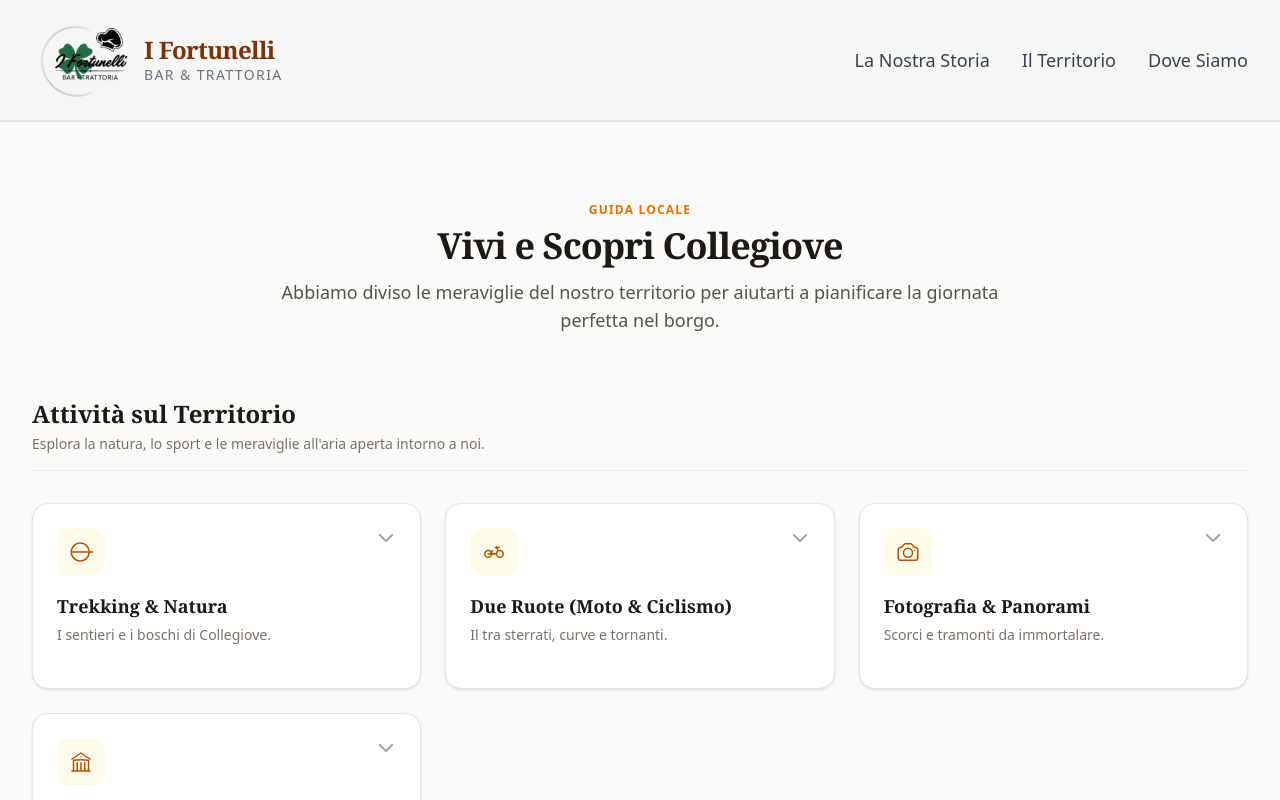
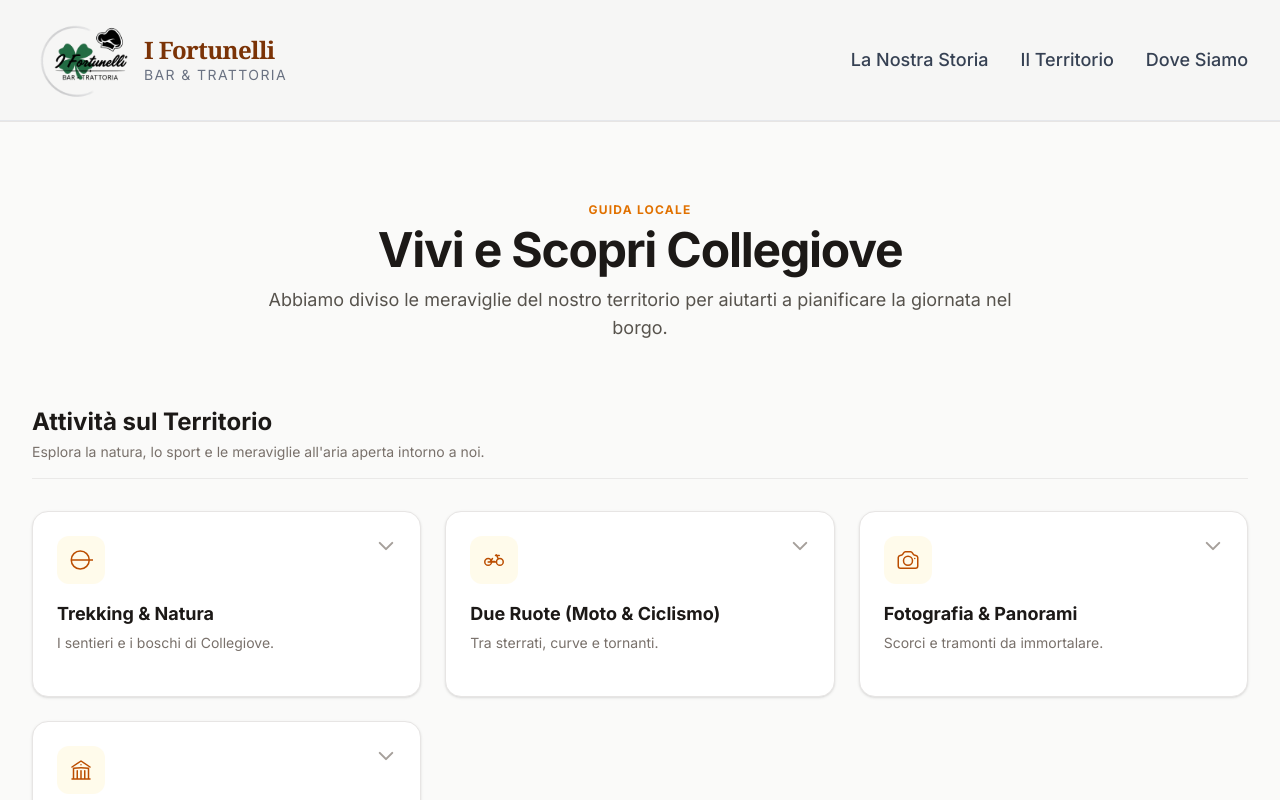
Before and after one commit to angeloren92/i-fortunelli, a Next.js app: page /il-territorio in a window 1280 px wide. Shown: the top 800 px of the page. Built offline with nearby package versions, Linux system fonts and the light colour scheme.

Commit message:
adj text styling

```diff
--- a/src/app/dove-siamo/DoveSiamo.jsx
+++ b/src/app/dove-siamo/DoveSiamo.jsx
@@ -14,9 +14,9 @@ export default function DoveSiamo() {
                     <span className="text-xs font-bold tracking-widest text-amber-600 uppercase block mb-2">
                         Pianifica la tua visita
                     </span>
-                    <h1 className="font-serif text-4xl sm:text-5xl font-bold text-stone-900 tracking-tight">
+                    <h2 className="text-3xl sm:text-5xl font-bold text-stone-900 tracking-tight">
                         Raggiungi I Fortunelli
-                    </h1>
+                    </h2>
                     <p className="mt-4 text-lg text-stone-600 leading-relaxed">
                         Ci trovi all&apos;ingresso di Collegiove, pronti ad accoglierti dopo la tua escursione, il tuo giro in moto o per un pranzo della domenica in totale relax.
                     </p>
--- a/src/app/globals.css
+++ b/src/app/globals.css
@@ -11,3 +11,30 @@
   /* 2. Creiamo la classe unendo movimento, tempo e loop */
   --animate-infinite-scroll: infinite-scroll 100s linear infinite;
 }
+
+@layer base {
+  :root {
+    color-scheme: light;
+    font-family: var(--font-sans), ui-sans-serif, system-ui, -apple-system, BlinkMacSystemFont, "Segoe UI", sans-serif;
+  }
+
+  html {
+    scroll-behavior: smooth;
+  }
+
+  body {
+    min-height: 100vh;
+    font-family: inherit;
+    line-height: 1.7;
+    -webkit-font-smoothing: antialiased;
+    text-rendering: optimizeLegibility;
+  }
+
+  .font-serif {
+    font-family: var(--font-heading), Georgia, Cambria, "Times New Roman", Times, serif;
+  }
+
+  code, pre, kbd, samp, .font-mono {
+    font-family: ui-monospace, SFMono-Regular, Menlo, Monaco, Consolas, "Liberation Mono", "Courier New", monospace;
+  }
+}
--- a/src/app/il-territorio/IlTerritorio.jsx
+++ b/src/app/il-territorio/IlTerritorio.jsx
@@ -25,7 +25,7 @@ const sezioniTerritorio = [
             {
                 id: "due-ruote",
                 title: "Due Ruote (Moto & Ciclismo)",
-                short: "Il tra sterrati, curve e tornanti.",
+                short: "Tra sterrati, curve e tornanti.",
                 details: "Che tu preferisca il rombo del motore tra i tornanti panoramici che costeggiano i laghi o la sfida silenziosa delle pendenze in sella a una bici da corsa o mountain bike, le nostre strade offrono percorsi suggestivi immersi nel silenzio.",
                 tip: "🏍️ 🚴 Bikers & Cyclists Welcome: Disponiamo di un ampio spazio esterno sicuro per parcheggiare moto e bici. Fermati da noi per ricaricare le borracce, una pausa caffè o un pranzo completo recupera-forze.",
                 icon: (
@@ -156,11 +156,11 @@ export default function IlTerritorio() {
                     <span className="text-xs font-bold tracking-widest text-amber-600 uppercase block mb-2">
                         Guida Locale
                     </span>
-                    <h2 className="font-serif text-3xl sm:text-4xl font-bold text-stone-900 tracking-tight">
+                    <h2 className="text-3xl sm:text-5xl font-bold text-stone-900 tracking-tight">
                         Vivi e Scopri Collegiove
                     </h2>
                     <p className="mt-3 text-stone-600 text-base sm:text-lg">
-                        Abbiamo diviso le meraviglie del nostro territorio per aiutarti a pianificare la giornata perfetta nel borgo.
+                        Abbiamo diviso le meraviglie del nostro territorio per aiutarti a pianificare la giornata nel borgo.
                     </p>
                 </div>
 
@@ -171,7 +171,7 @@ export default function IlTerritorio() {
 
                             {/* Titolo Introduttivo della Categoria */}
                             <div className="mb-8 border-b border-stone-200/80 pb-4">
-                                <h3 className="font-serif text-2xl font-bold text-stone-900 flex items-center gap-2">
+                                <h3 className="text-2xl font-bold text-stone-900 flex items-center gap-2">
                                     {sezione.categoriaTitolo}
                                 </h3>
                                 <p className="text-sm text-stone-500 mt-1">
@@ -208,7 +208,7 @@ export default function IlTerritorio() {
                                             </div>
 
                                             {/* Title & Short Description */}
-                                            <h4 className={`font-serif text-lg font-bold mb-1 transition-colors ${isExpanded ? 'text-amber-800' : 'text-stone-900 group-hover:text-amber-700'}`}>
+                                            <h4 className={`text-lg font-bold mb-1 transition-colors ${isExpanded ? 'text-amber-800' : 'text-stone-900 group-hover:text-amber-700'}`}>
                                                 {item.title}
                                             </h4>
                                             <p className="text-sm text-stone-500 leading-relaxed">
--- a/src/app/la-nostra-storia/LaNostraStoria.jsx
+++ b/src/app/la-nostra-storia/LaNostraStoria.jsx
@@ -10,9 +10,9 @@ export default function LaNostraStoria() {
                         <span className="text-xs font-bold tracking-widest text-amber-600 uppercase block mb-2">
                             Benvenuti a tavola
                         </span>
-                        <h1 className="font-serif text-4xl sm:text-5xl font-bold text-stone-900 tracking-tight mb-6">
+                        <h2 className="text-3xl sm:text-5xl font-bold text-stone-900 tracking-tight mb-6">
                             La Nostra Storia
-                        </h1>
+                        </h2>
                         <div className="space-y-4 text-base text-stone-700 leading-relaxed">
                             <p>
                                 La <strong>Trattoria Bar I Fortunelli</strong> nasce dal desiderio di custodire e tramandare i sapori autentici della nostra terra, portando in tavola l'antica tradizione culinaria locale in un'atmosfera calda, familiare e accogliente.
--- a/src/app/layout.jsx
+++ b/src/app/layout.jsx
@@ -1,17 +1,17 @@
-import { Geist, Geist_Mono } from "next/font/google";
+import { Inter, Playfair_Display } from "next/font/google";
 import "./globals.css";
 
 import AppShell from "@/layout/AppShell";
 
-// Configure site fonts
-const geistSans = Geist({
-  variable: "--font-geist-sans",
+const inter = Inter({
+  variable: "--font-sans",
   subsets: ["latin"],
 });
 
-const geistMono = Geist_Mono({
-  variable: "--font-geist-mono",
+const playfairDisplay = Playfair_Display({
+  variable: "--font-heading",
   subsets: ["latin"],
+  weight: ["400", "500", "600", "700"],
 });
 
 
@@ -41,7 +41,7 @@ const bfcacheRecoveryScript = `
 
 export default function RootLayout({ children }) {
   return (
-    <html lang="it" suppressHydrationWarning>
+    <html lang="it" className={`${inter.variable} ${playfairDisplay.variable}`} suppressHydrationWarning>
       <head>
         {/* Inject scripts to browser navigation recovery */}
         <script dangerouslySetInnerHTML={{ __html: bfcacheRecoveryScript }} />
```
